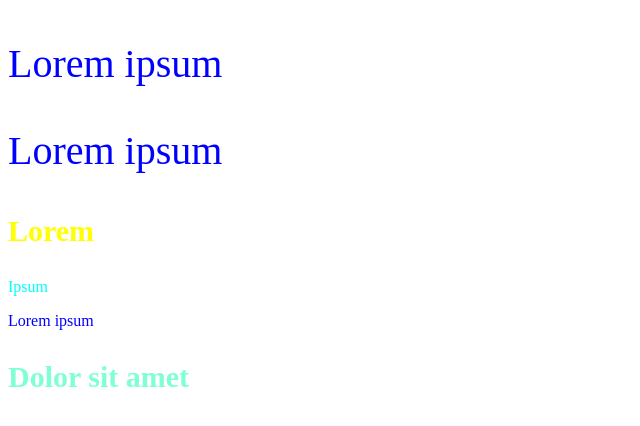
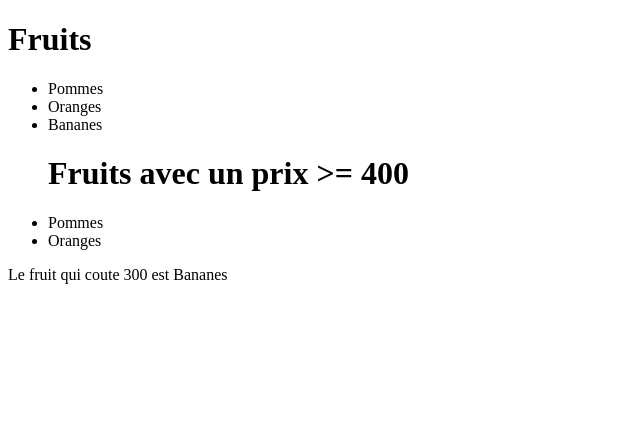
Before and after one commit to boubacar-mdg/isi-first-react-project, a React (Vite) app: page / in a window 1280 px wide. Shown: the top 426 px of the page, without its empty margins (0-640 px from the left). Built offline with nearby package versions, Linux system fonts and the light colour scheme.

Commit message:
Array manipulations

```diff
--- a/src/App.jsx
+++ b/src/App.jsx
@@ -1,37 +1,12 @@
-import React from "react";
-import "./App.css";
-import bv from "./App.module.css";
+import React from 'react'
+import Array from './arrays/Array'
 
-const App = () => {
-  const inlineStyle = {
-    color: "blue",
-    fontSize: "40px",
-  };
+function App() {
+  return (
+    <div>
+        <Array />
+    </div>
+  )
+}
 
-  return (
-    <>
-      <head>
-        <title>ISI</title>
-      </head>
-      <body>
-        <p style={inlineStyle}>Lorem ipsum</p>
-        <p
-          style={{
-            color: "blue",
-            fontSize: "40px",
-          }}
-        >
-          Lorem ipsum
-        </p>
-        <p className="cssClass">Lorem</p>
-        <p id="cssId">Ipsum</p>
-        <div id="container">
-          <p>Lorem ipsum</p>
-        </div>
-        <p className={bv.cssClass}>Dolor sit amet</p>
-      </body>
-    </>
-  );
-};
-
-export default App;
+export default App
--- /dev/null
+++ b/src/arrays/Array.jsx
@@ -0,0 +1,43 @@
+import React from "react";
+
+function Array() {
+  // Exemple d’un tableau d’objets sans prix
+  const fruits = [
+    { id: 1, name: "Pommes" },
+    { id: 2, name: "Oranges" },
+    { id: 3, name: "Bananes" },
+  ];
+
+  // Exemple d’un tableau d’objets avec les prix
+  const fruitsWithPrices = [
+    { id: 1, name: "Pommes", price: 400 },
+    { id: 2, name: "Oranges", price: 500 },
+    { id: 3, name: "Bananes", price: 300 },
+  ];
+
+  const filteredFruits = fruitsWithPrices.filter((fruit) => fruit.price >= 400);
+
+  const fruitThatCosts300 = fruitsWithPrices.find(
+    (fruit) => fruit.price === 300
+  );
+  return (
+    <>
+      <h1>Fruits</h1>
+      <ul>
+        {fruits.map((fruit) => (
+          <li key={fruit.id}>{fruit.name}</li>
+        ))}
+      </ul>
+      <ul>
+        <h1>Fruits avec un prix {">="} 400</h1>
+        {filteredFruits.map((fruit) => (
+          <li key={fruit.id}>{fruit.name}</li>
+        ))}
+      </ul>
+
+      Le fruit qui coute 300 est {fruitThatCosts300.name}
+    </>
+  );
+}
+
+export default Array;
```
Also changed, not shown: src/styling/App.old.jsx (added, +37 -0 lines).
